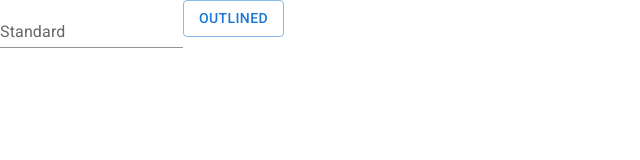
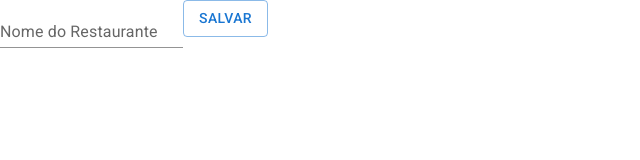
Before and after one commit to erikenascimento/Alura-Food, a React (Create React App) app: page /admin/restaurantes/novo in a window 1280 px wide. Shown: the top 160 px of the page, without its empty margins (0-640 px from the left). Built offline with nearby package versions, Linux system fonts and the light colour scheme.

Commit message:
Created a page to add a restaurant name into the api

```diff
--- a/src/paginas/Administracao/Restaurantes/FormularioRestaurante.tsx
+++ b/src/paginas/Administracao/Restaurantes/FormularioRestaurante.tsx
@@ -1,10 +1,34 @@
 import { Button, TextField } from "@mui/material";
+import axios from "axios";
+import React, { useState } from "react";
 
 const FormularioRestaurante = () => {
+	const [nomeRestaurante, setNomeRestaurante] = useState("");
+
+	const aoSubmeterForm = (evento: React.FormEvent<HTMLFormElement>) => {
+		evento.preventDefault();
+
+		axios
+			.post("http://localhost:8000/api/v2/restaurantes/", {
+				nome: nomeRestaurante,
+			})
+			.then(() => {
+				alert("Restaurante cadastrado com sucesso");
+			});
+	};
+
 	return (
-		<form>
-			<TextField id="standard-basic" label="Standard" variant="standard" />
-			<Button variant="outlined">Outlined</Button>
+		<form onSubmit={aoSubmeterForm}>
+			<TextField
+				value={nomeRestaurante}
+				onChange={evento => setNomeRestaurante(evento.target.value)}
+				id="standard-basic"
+				label="Nome do Restaurante"
+				variant="standard"
+			/>
+			<Button type="submit" variant="outlined">
+				Salvar
+			</Button>
 		</form>
 	);
 };
```
